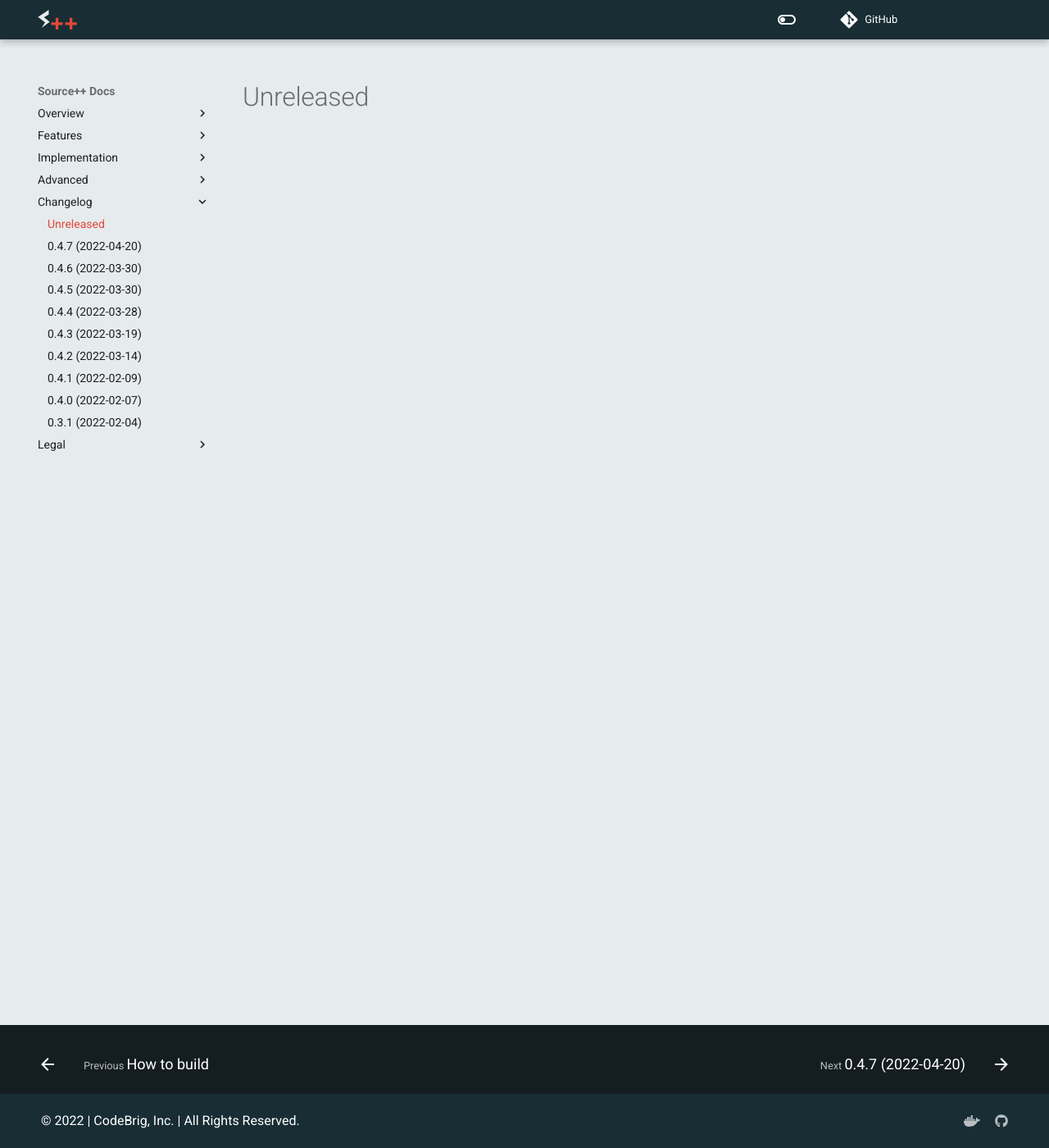
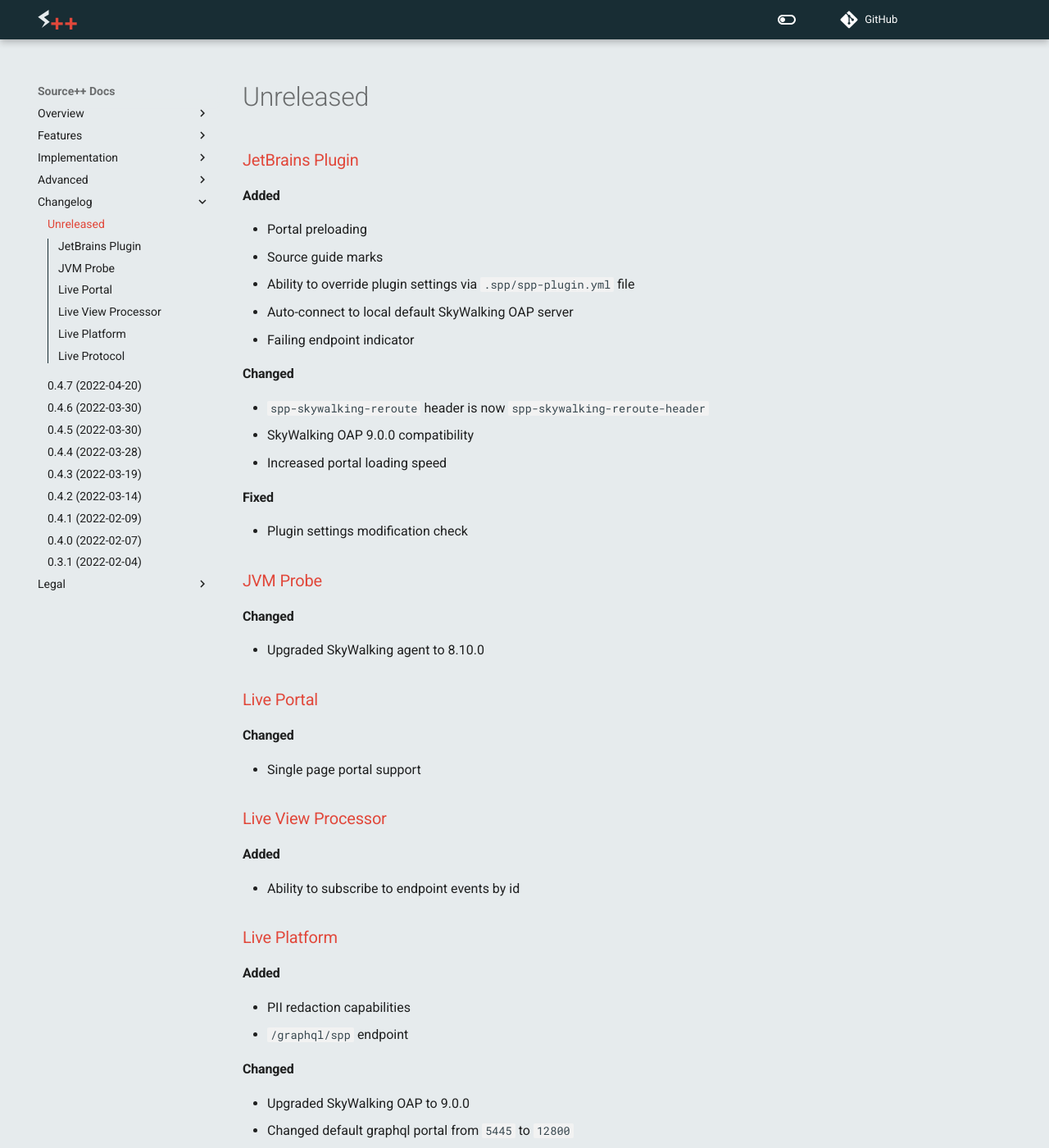
Before and after one commit to sourceplusplus/documentation, an MkDocs documentation site: the page built from docs/changelog/README.md, in a window 1280 px wide and 1400 px high. Shown: the whole window at 82% size. Built offline with MkDocs 1.6.1 and Material for MkDocs 9.7.7, drawn with Linux system fonts in a browser that asks for light colours; comment, search, counter and statistics services are not loaded; the version menu is left out; some of the changed text lies outside the part shown.

Commit message:
Update README.md

```diff
--- a/docs/changelog/README.md
+++ b/docs/changelog/README.md
@@ -1 +1,49 @@
 # Unreleased
+
+### [JetBrains Plugin](https://github.com/sourceplusplus/interface-jetbrains)
+
+#### Added
+- Portal preloading
+- Source guide marks
+- Ability to override plugin settings via `.spp/spp-plugin.yml` file
+- Auto-connect to local default SkyWalking OAP server
+- Failing endpoint indicator
+
+#### Changed
+- `spp-skywalking-reroute` header is now `spp-skywalking-reroute-header`
+- SkyWalking OAP 9.0.0 compatibility
+- Increased portal loading speed
+
+#### Fixed
+- Plugin settings modification check
+
+### [JVM Probe](https://github.com/sourceplusplus/probe-jvm)
+
+#### Changed
+- Upgraded SkyWalking agent to 8.10.0
+
+### [Live Portal](https://github.com/sourceplusplus/interface-portal)
+
+#### Changed
+- Single page portal support
+
+### [Live View Processor](https://github.com/sourceplusplus/processor-live-view)
+
+#### Added
+- Ability to subscribe to endpoint events by id
+
+### [Live Platform](https://github.com/sourceplusplus/live-platform)
+
+#### Added
+- PII redaction capabilities
+- `/graphql/spp` endpoint
+
+#### Changed
+- Upgraded SkyWalking OAP to 9.0.0
+- Changed default graphql portal from `5445` to `12800`
+- `spp-skywalking-reroute` header removed for `spp-platform-request` header
+
+### [Live Protocol](https://github.com/sourceplusplus/protocol)
+
+#### Added
+- Added `endpoint_resp_time` metric to MetricType
```
